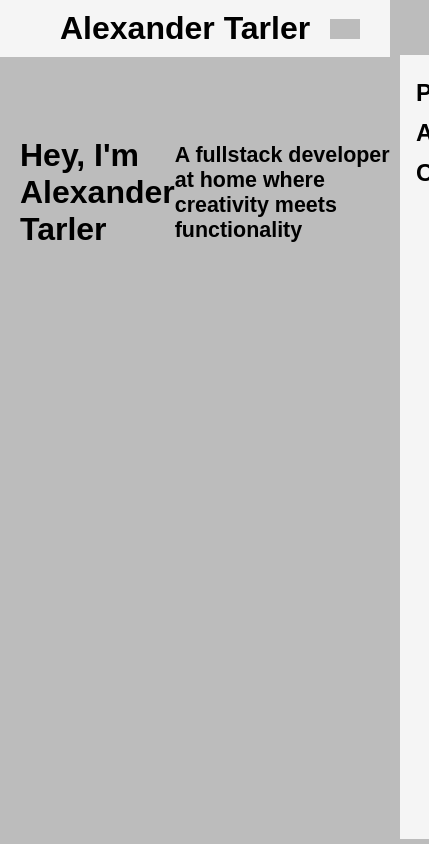
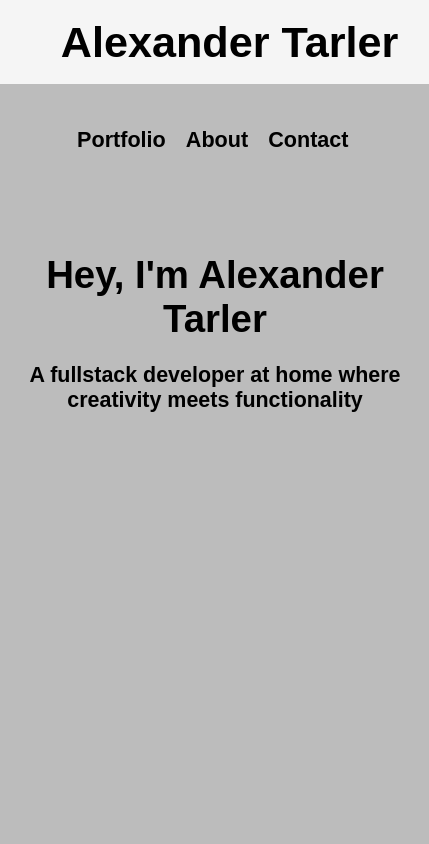
Before and after one commit to AlexanderTarler/Portfolio, a Next.js app: page / in a window 390 px wide. Shown: the whole page, 429 px wide, since content can reach past the window. Built offline with nearby package versions, Linux system fonts and the light colour scheme.

Commit message:
Made the mobile version look decent, next up is the browser version

```diff
--- a/app/NavItem.tsx
+++ b/app/NavItem.tsx
@@ -1,3 +1,4 @@
+import './navbar.css';
 import Link from "next/link";
 const NavItem = ({ text, href, active }: any) => {
     return (
--- a/app/Welcome.tsx
+++ b/app/Welcome.tsx
@@ -5,7 +5,7 @@ export default function Welcome() {
 
     return (<>
         <h1 id='welcome'>
-            <div>Hey, I&apos;m Alexander Tarler</div>
+            <div id='title'>Hey, I&apos;m Alexander Tarler</div>
             <h6>A fullstack developer at home where creativity meets functionality</h6>
         </h1></>)
 
--- a/app/contact/contact.css
+++ b/app/contact/contact.css
@@ -3,6 +3,7 @@
     flex-direction: column;
     align-items: center;
     justify-content: center;
+    margin-left: 10vw;
     background-color: rgb(188, 188, 188);
 }
 
@@ -12,7 +13,7 @@
     justify-content: center;
     align-items: center;
     color: #e9e6f1;
-    margin-top: 20px;
+    margin-top: 50vh;
     display: flex;
     background-color: rgb(188, 188, 188);
 
@@ -24,10 +25,6 @@
     background-color: rgb(188, 188, 188);
 }
 
-a {
-    background-color: rgb(188, 188, 188);
-}
-
 @media only screen and (max-width: 600px) {
     .contact {
         /* width: 300px; */
--- a/app/globals.css
+++ b/app/globals.css
@@ -14,11 +14,25 @@
 
 #welcome {
     display: flex;
+    width: 100vw;
+    height: 20vh;
     justify-content: center;
+    flex-direction: column;
+    text-align: center;
     align-items: center;
     margin-top: 80px;
     margin-left: 20px;
     z-index: 2;
+}
+
+#title {
+    margin-top: 20vh;
+    font-size: 120%;
+}
+
+h6 {
+    margin-top: 10vh;
+    width: 10wv;
 }
 
 @media only screen and (min-width: 600px) {
--- a/app/navbar.css
+++ b/app/navbar.css
@@ -2,8 +2,8 @@
 
 .logo {
     color: black;
-    font-size: 100%;
-    margin-left: 50px;
+    font-size: 150%;
+    margin-left: 13vw;
     background-color: whitesmoke;
 }
 
@@ -16,15 +16,20 @@
     font-size: xx-large;
 }
 
+div {
+    height: 3vh;
+}
+
 a {
     text-decoration: none;
-    font-size: 200%;
+    font-size: 180%;
     background-color: transparent;
     color: black;
 }
 
 .nav-item {
-    background-color: whitesmoke;
+    margin-inline: 10px;
+    background-color: transparent;
 }
 
 header {
@@ -35,7 +40,9 @@ header {
 
 nav {
     display: flex;
+    height: 10vh;
     padding: 10px;
+    width: 110vw;
     margin-bottom: 10px;
     justify-content: space-between;
     align-items: center;
@@ -43,46 +50,28 @@ nav {
     z-index: 300;
 }
 
-.nav__menu-bar {
-    display: flex;
-    margin-right: 20px;
-    height: 20px;
-    flex-direction: column;
-    row-gap: 6px;
-    cursor: pointer;
-}
-
-.nav__menu-bar div {
-    width: 30px;
-    height: 5px;
-    border-radius: 2px;
-}
-
 .nav__menu-list {
     display: flex;
-    flex-direction: column;
+    flex-direction: row;
+    justify-content: center;
+    align-items: center;
+    margin-left: 22vw;
     position: fixed;
-    top: 40px;
-    width: 90px;
-    row-gap: 12px;
-    margin-top: 15px;
-    right: -100px;
-    padding: 24px 16px;
-    transition: all 0.2s;
+    top: 12vh;
+    width: 60vw;
+
+
     font-size: 75%;
     font-weight: bold;
-    min-height: calc(100vh - 60px);
-    background-color: whitesmoke;
-}
-
-.nav__menu-list.active {
-    right: 0;
+    height: 3vh;
+    background-color: transparent;
 }
 
 .nav__link {
     font-size: 18px;
     position: relative;
     transition: all 0.2s;
+    margin-inline: 20px;
 }
 
 .nav__link:hover {
```
Also changed, not shown: app/about/about.css (+2 -8 lines), app/portfolio/portfolio.css (+5 -3 lines).
